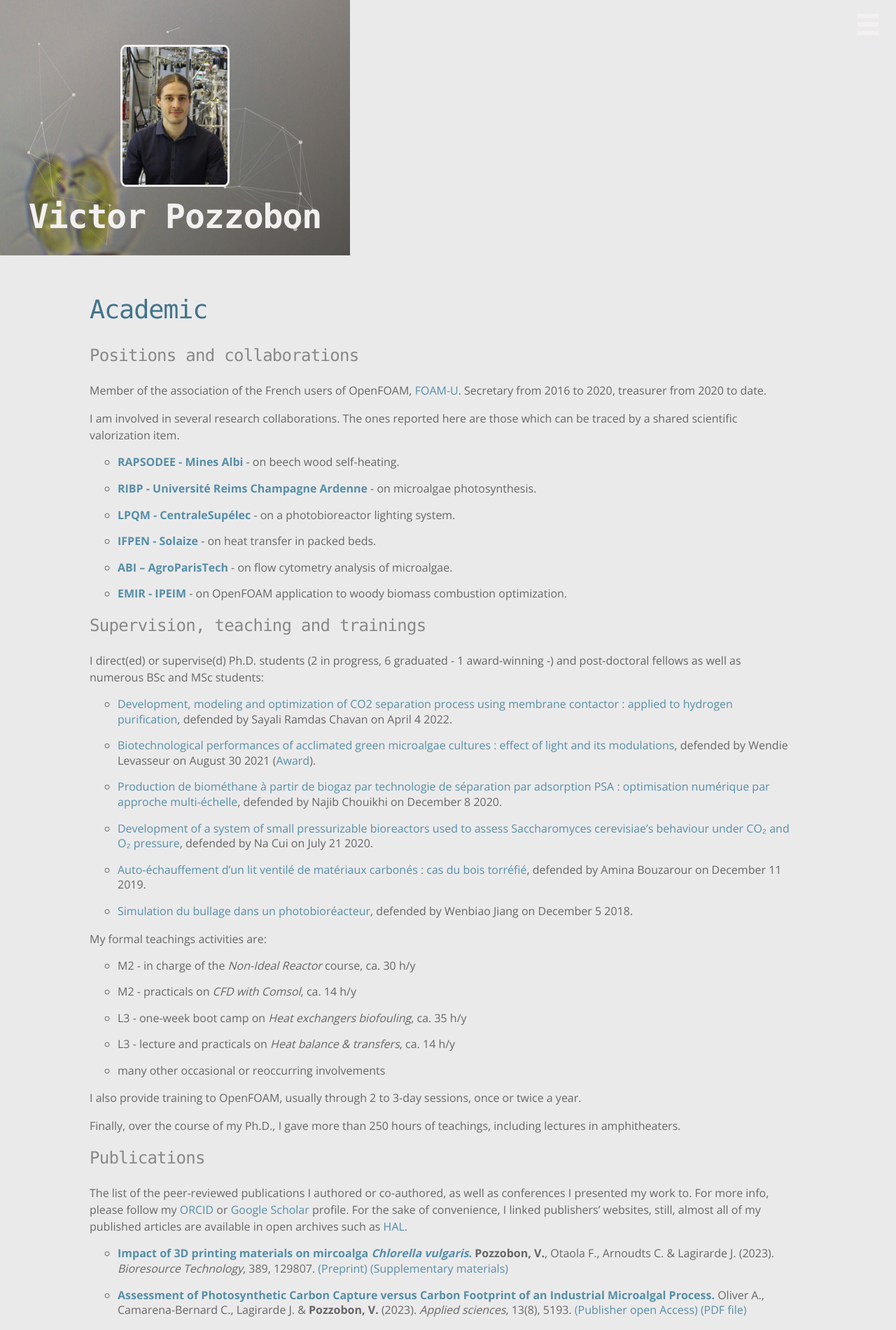
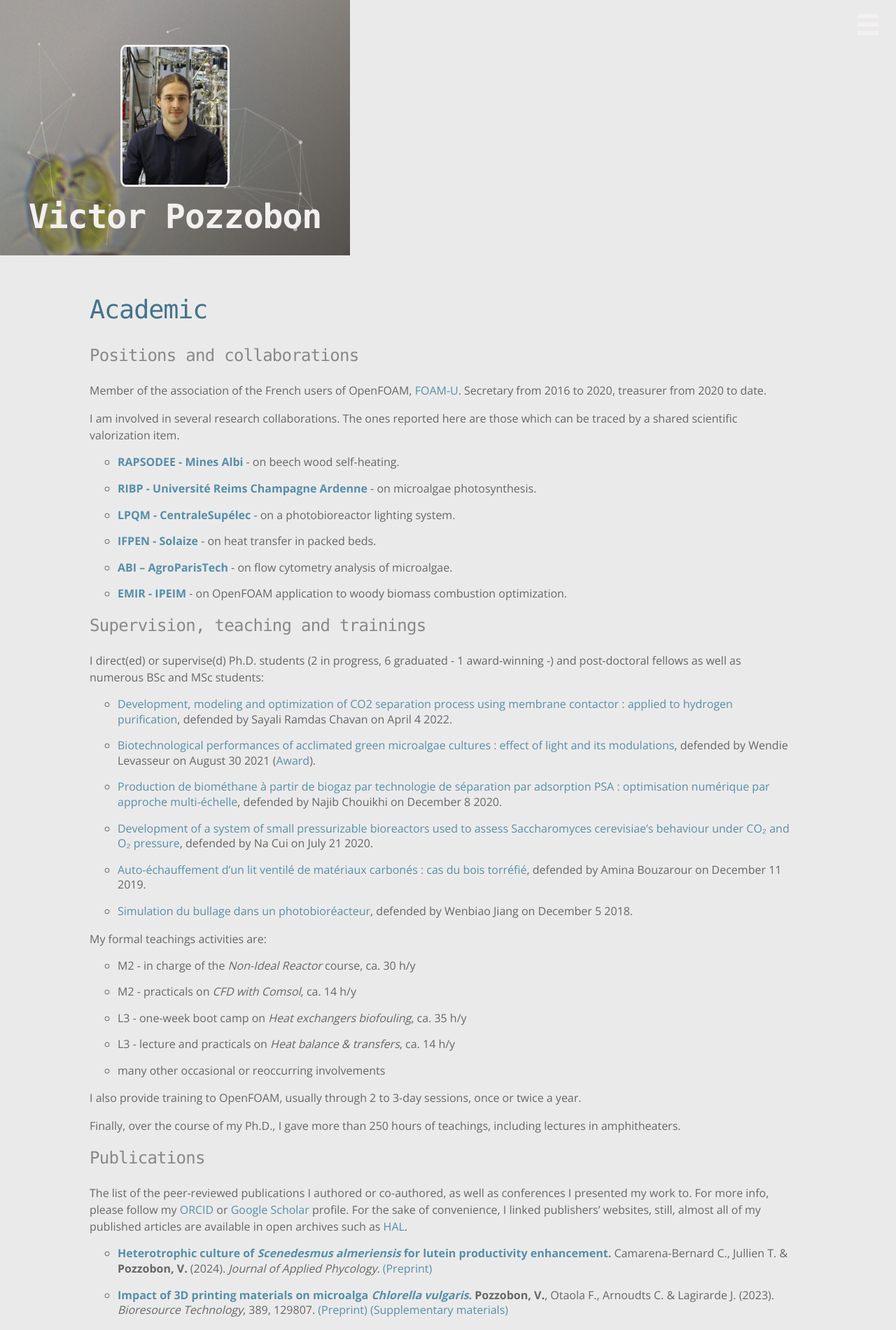
Before and after one commit to victorpozzobon/victorpozzobon.github.io, a Jekyll site: the page built from _pages/academic.md, in a window 1280 px wide. Shown: the top 1901 px of the page at 70% size. Built offline with Jekyll 4.4.1, drawn with Linux system fonts in a browser that asks for light colours.

Commit message:
Cristibal's article

```diff
--- a/_pages/academic.md
+++ b/_pages/academic.md
@@ -68,7 +68,9 @@ Finally, over the course of my Ph.D., I gave more than 250 hours of teachings, i
 The list of the peer-reviewed publications I authored or co-authored, as well as conferences
 I presented my work to. For more info, please follow my [ORCID](https://orcid.org/0000-0003-1530-0834) or [Google Scholar](https://scholar.google.fr/citations?user=XOAdaN4AAAAJ) profile. For the sake of convenience, I linked publishers' websites, still, almost all of my published articles are available in open archives such as [HAL](https://hal.archives-ouvertes.fr/).
 
-* [**Impact of 3D printing materials on mircoalga _Chlorella vulgaris_.**](https://doi.org/10.1016/j.biortech.2023.129807) **Pozzobon, V.**, Otaola F., Arnoudts C. & Lagirarde J. (2023).  _Bioresource Technology_, 389, 129807. [(Preprint)](/assets/preprints/Pozzobon_2023_a.pdf) [(Supplementary materials)](/assets/preprints/Pozzobon_2023_a_Supplementary_Materials.pdf)
+* [**Heterotrophic culture of _Scenedesmus almeriensis_ for lutein productivity enhancement.**](https://doi.org/10.1007/s10811-024-03186-1) Camarena-Bernard C., Jullien T. & **Pozzobon, V.** (2024). _Journal of Applied Phycology_. [(Preprint)](/assets/preprints/Camarena_2024_a.pdf)
+
+* [**Impact of 3D printing materials on microalga _Chlorella vulgaris_.**](https://doi.org/10.1016/j.biortech.2023.129807) **Pozzobon, V.**, Otaola F., Arnoudts C. & Lagirarde J. (2023).  _Bioresource Technology_, 389, 129807. [(Preprint)](/assets/preprints/Pozzobon_2023_a.pdf) [(Supplementary materials)](/assets/preprints/Pozzobon_2023_a_Supplementary_Materials.pdf)
 
 * [**Assessment of Photosynthetic Carbon Capture versus Carbon Footprint of an Industrial Microalgal Process.**](https://www.mdpi.com/2076-3417/13/8/5193) Oliver A., Camarena-Bernard C., Lagirarde J. & **Pozzobon, V.** (2023). _Applied sciences_, 13(8), 5193. [(Publisher open Access)](https://www.mdpi.com/2076-3417/13/8/5193/pdf?version=1682072160) [(PDF file)](/assets/preprints/Oliver_2023_a.pdf)
 
```
Also changed, not shown: 2 other files.
